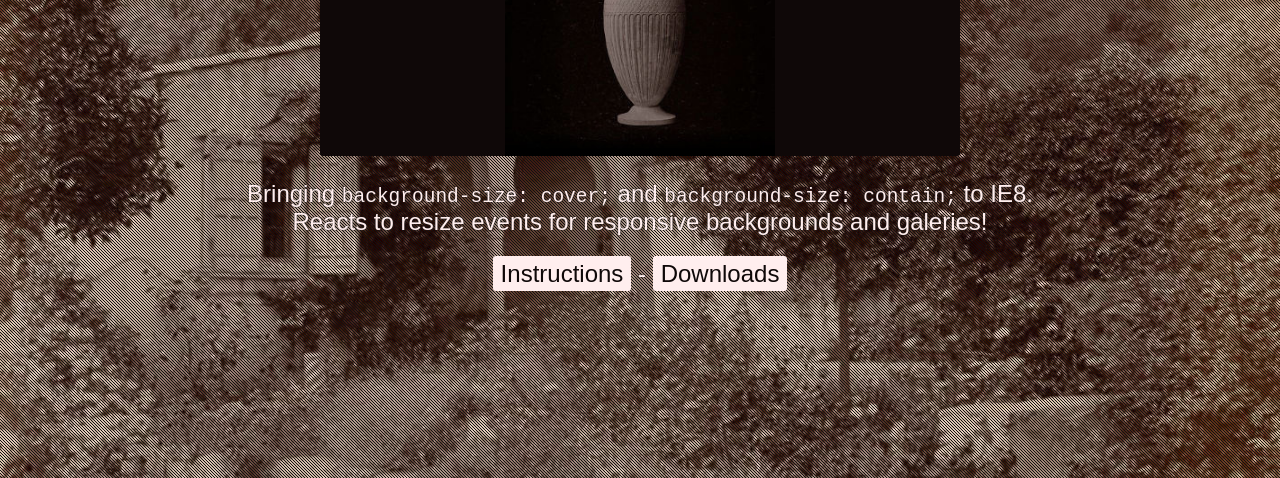
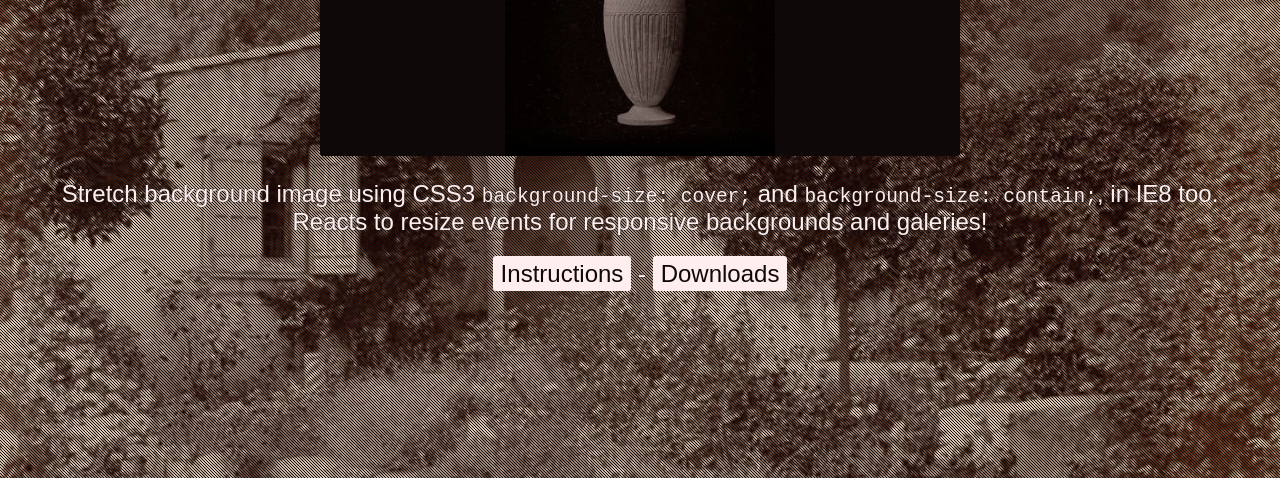
Before and after one commit to louisremi/background-size-polyfill, a plain HTML site: page index.html in a window 1280 px wide. Shown: the part 322-800 px from the top of the page. Drawn offline with Linux system fonts and the light colour scheme.

Commit message:
some seo cannot hurt

```diff
--- a/index.html
+++ b/index.html
@@ -1,6 +1,7 @@
 <!doctype html>
 <html>
 <head>
+<title>Stretch background image using CSS3 background-size, in IE8 too.</title>
 <link href='http://fonts.googleapis.com/css?family=Great+Vibes' rel='stylesheet' type='text/css'>
 <style>
 /* set the background of the body */
@@ -114,7 +115,7 @@ p {
 	</ul>
 </div>
 
-<p>Bringing <code>background-size: cover;</code> and <code>background-size: contain;</code> to IE8.<br/>
+<p>Stretch background image using CSS3 <code>background-size: cover;</code> and <code>background-size: contain;</code>, in IE8 too.<br/>
 Reacts to resize events for responsive backgrounds and galeries!</p>
 <p><a class="button" href="https://github.com/louisremi/background-size-polyfill#readme">Instructions</a> - <a class="button" href="https://github.com/louisremi/background-size-polyfill/downloads">Downloads</a></p>
 <script>
```
